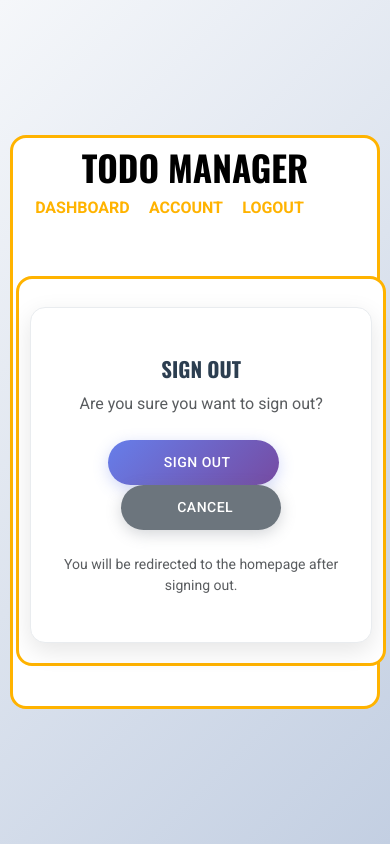
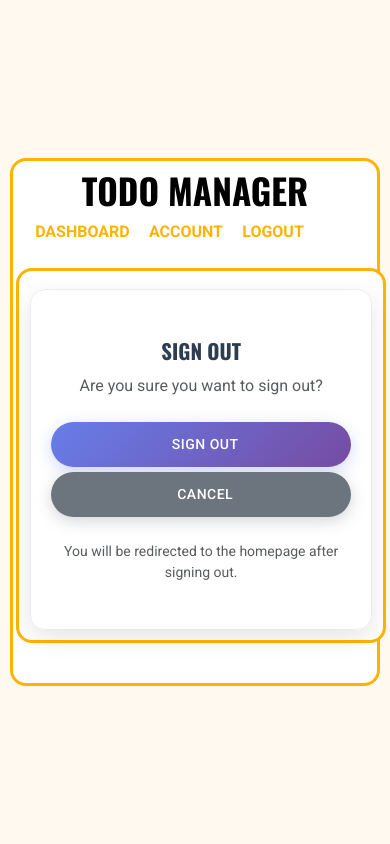
Before and after one commit to FatimahMohamed/To-do-list, a Django app: page /accounts/logout/ in a window 390 px wide. Run offline with Django 4.2, Linux system fonts and the light colour scheme; the visitor is signed in with stand-in values (Sample User, id 1).

Commit message:
Fix logout page container styling
- Remove conflicting body background that overrode base template
- Adjust container to fit properly within main layout
- Use semi-transparent background for better integration
- Improve responsive design for mobile devices
- Ensure form container aligns with other pages
- Add backdrop filter for modern glass effect

```diff
--- a/templates/account/logout.html
+++ b/templates/account/logout.html
@@ -4,9 +4,9 @@
 {% block title %}Logout - Task Organizer{% endblock %}
 
 {% block content %}
-<div class="container mt-5">
+<div class="container mt-3">
     <div class="row justify-content-center">
-        <div class="col-md-6">
+        <div class="col-md-8 col-lg-6">
             <div class="form-container">
                 <div class="text-center mb-4">
                     <i class="fas fa-sign-out-alt fa-3x text-secondary mb-3"></i>
@@ -42,11 +42,13 @@
 
 <style>
     .form-container {
-        background: #ffffff;
+        background: rgba(255, 255, 255, 0.95);
         border-radius: 15px;
         padding: 40px;
         box-shadow: 0 8px 25px rgba(0, 0, 0, 0.1);
         border: 1px solid #e9ecef;
+        margin: 20px 0;
+        backdrop-filter: blur(10px);
     }
 
     .form-title {
@@ -90,24 +92,31 @@
         color: #667eea !important;
     }
 
-    body {
-        background: linear-gradient(135deg, #f5f7fa 0%, #c3cfe2 100%);
-        min-height: 100vh;
-    }
-
     @media (max-width: 768px) {
         .form-container {
-            margin: 20px;
+            margin: 10px;
             padding: 30px 20px;
         }
 
         .btn-lg {
             padding: 12px 25px;
             font-size: 14px;
+            margin: 5px;
         }
 
-        .col-md-6 {
-            padding: 0;
+        .col-md-8 {
+            padding: 0 10px;
+        }
+
+        .btn.me-3 {
+            margin-right: 0 !important;
+            margin-bottom: 10px;
+        }
+
+        .text-center .btn {
+            display: block;
+            width: 100%;
+            margin: 5px 0;
         }
     }
 </style>
```
